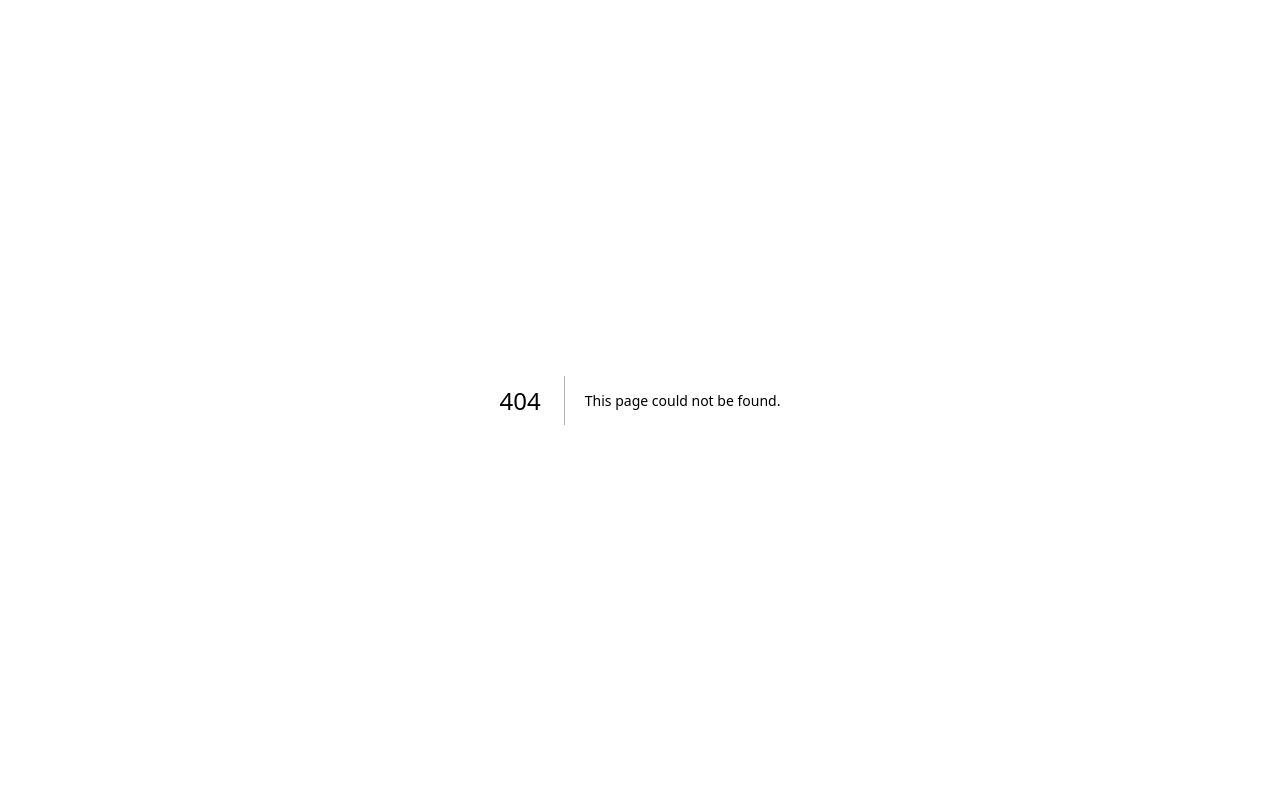
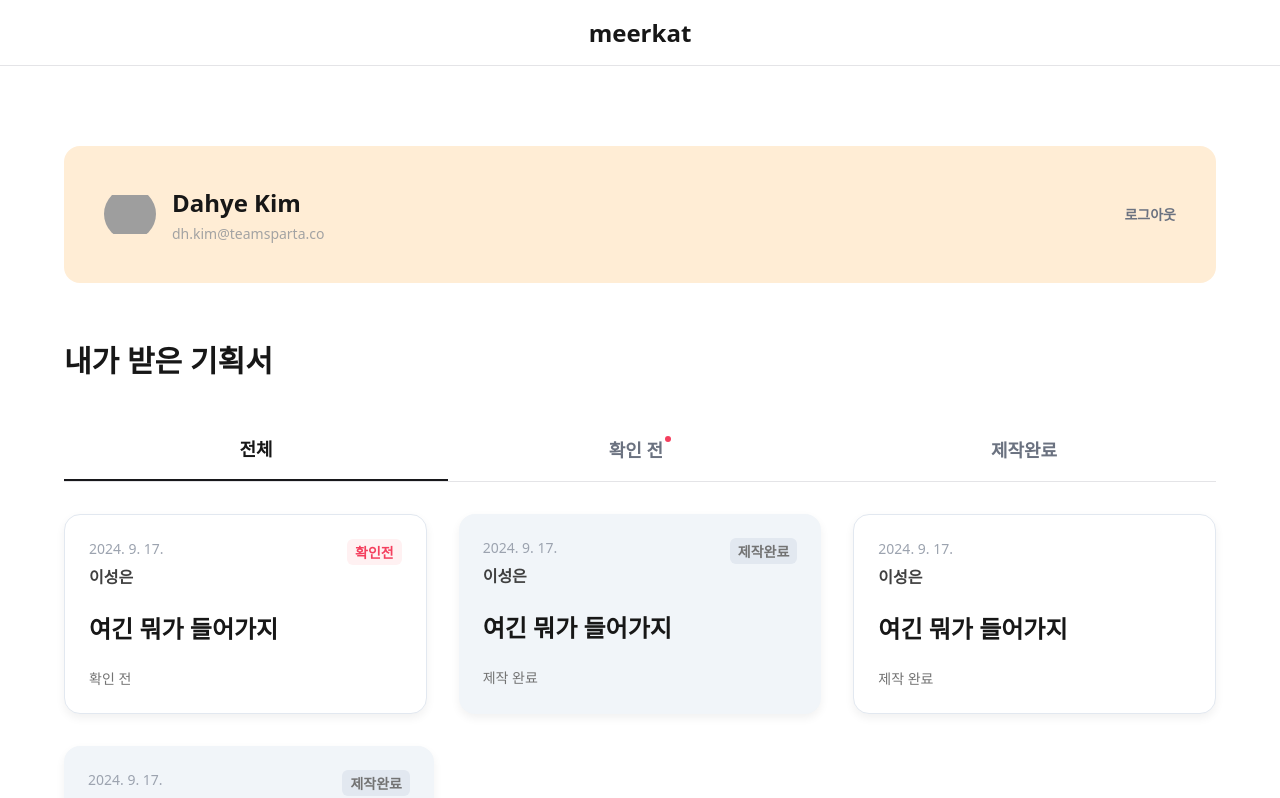
Before and after one commit to wonyoung2257/meerkat, a Next.js app: page /detail in a window 1280 px wide. Before the commit this address had no page. Shown: the top 798 px of the page. Built offline with nearby package versions, Linux system fonts and the light colour scheme; grey boxes are pictures that could not be loaded.

Commit message:
feat: 수신함 추가

```diff
--- /dev/null
+++ b/app/components/DetailPage/DetailComponent.tsx
@@ -0,0 +1,74 @@
+/**
+ * This code was generated by Builder.io.
+ */
+import React from "react";
+import Header from "./Header";
+import UserProfile from "../UserProfile/UserProfile";
+import TabNavigation from "../TabNavigation/TabNavigation";
+import ProjectCard from "../ProjectCard/ProjectCard";
+import { PRD } from "@/app/_types/prd.type";
+
+const DetailComponent: React.FC = () => {
+  const projects: PRD[] = [
+    {
+      id: 1,
+      send_at: new Date(),
+      receiver: "이성은",
+      message: "확인 전",
+      prd_url: "https://www.google.com",
+      checked: false,
+      complated: false,
+    },
+    {
+      id: 2,
+      send_at: new Date(),
+      receiver: "이성은",
+      message: "제작 완료",
+      prd_url: "https://www.google.com",
+      checked: true,
+      complated: true,
+    },
+    {
+      id: 3,
+      send_at: new Date(),
+      receiver: "이성은",
+      message: "제작 완료",
+      prd_url: "https://www.google.com",
+      checked: true,
+      complated: false,
+    },
+    {
+      id: 4,
+      send_at: new Date(),
+      receiver: "이성은",
+      message: "제작 완료",
+      prd_url: "https://www.google.com",
+      checked: true,
+      complated: true,
+    },
+  ];
+
+  return (
+    <div className="flex overflow-hidden flex-col bg-white">
+      <Header />
+      <main className="flex flex-col self-center px-6 py-20 w-full max-w-[1200px] min-h-[958px] max-md:px-5 max-md:max-w-full gap-[60px]">
+        <UserProfile />
+        <section className="flex relative flex-col w-full leading-snug max-md:mt-10 max-md:max-w-full">
+          <h2 className="z-0 text-3xl font-semibold text-neutral-900">
+            내가 받은 기획서
+          </h2>
+          <div className="flex z-0 flex-col mt-10 w-full max-md:max-w-full">
+            <TabNavigation />
+            <div className="flex flex-wrap gap-8 items-center mt-8 w-full max-md:max-w-full">
+              {projects.map((project) => (
+                <ProjectCard key={project.id} {...project} />
+              ))}
+            </div>
+          </div>
+        </section>
+      </main>
+    </div>
+  );
+};
+
+export default DetailComponent;
--- /dev/null
+++ b/app/components/DetailPage/Header.tsx
@@ -0,0 +1,14 @@
+/**
+ * This code was generated by Builder.io.
+ */
+import React from "react";
+
+const Header: React.FC = () => {
+  return (
+    <header className="overflow-hidden gap-2.5 self-stretch px-36 py-4 text-2xl font-extrabold leading-snug text-center whitespace-nowrap border-b border-zinc-200 text-neutral-900 max-md:px-5">
+      meerkat
+    </header>
+  );
+};
+
+export default Header;
--- /dev/null
+++ b/app/components/ProjectCard/ProjectCard.tsx
@@ -0,0 +1,60 @@
+import { PRD } from "@/app/_types/prd.type";
+import Link from "next/link";
+import React from "react";
+
+const ProjectCard: React.FC<PRD> = ({
+  send_at,
+  receiver,
+  message,
+  prd_url,
+  checked,
+  complated,
+}) => {
+  const cardClass = complated
+    ? "bg-slate-100"
+    : "bg-white border border-solid border-slate-200";
+  const statusClass = complated
+    ? "bg-slate-200 text-neutral-500"
+    : "text-rose-500 bg-rose-50";
+
+  return (
+    <Link
+      href={prd_url}
+      target="_blank"
+      className={`flex flex-col grow shrink justify-between self-stretch p-6 my-auto rounded-2xl min-h-[200px] min-w-[240px] shadow-[0px_4px_10px_rgba(0,0,0,0.06)] w-[297px] max-md:px-5 max-w-[370px] cursor-pointer ${cardClass}`}
+    >
+      <article>
+        <div className="flex gap-10 justify-between items-start w-full">
+          <div className="flex flex-col whitespace-nowrap w-[75px]">
+            <time className="text-sm font-medium text-gray-400">
+              {send_at.toLocaleDateString("ko-KR")}
+            </time>
+            <div className="mt-1.5 text-base font-semibold text-neutral-700">
+              {receiver}
+            </div>
+          </div>
+          {!checked && (
+            <div
+              className={`h-[26px] gap-2.5 self-stretch px-2 py-1 text-sm font-semibold rounded-md ${statusClass}`}
+            >
+              확인전
+            </div>
+          )}
+          {complated && (
+            <div
+              className={`h-[26px] gap-2.5 self-stretch px-2 py-1 text-sm font-semibold rounded-md ${statusClass}`}
+            >
+              제작완료
+            </div>
+          )}
+        </div>
+        <h3 className="mt-6 text-2xl font-semibold text-neutral-900">
+          여긴 뭐가 들어가지
+        </h3>
+        <p className="mt-6 text-sm font-medium text-neutral-500">{message}</p>
+      </article>
+    </Link>
+  );
+};
+
+export default ProjectCard;
--- /dev/null
+++ b/app/components/TabNavigation/TabNavigation.tsx
@@ -0,0 +1,38 @@
+"use client";
+import { useState } from "react";
+
+const TabNavigation = () => {
+  const [selectedTab, setSelectedTab] = useState("all");
+
+  return (
+    <nav className="flex overflow-hidden flex-wrap items-center w-full text-lg font-semibold text-center text-gray-500 border-b border-zinc-200 max-md:max-w-full">
+      <button
+        onClick={() => setSelectedTab("all")}
+        className={`flex-1 shrink gap-0.5 self-stretch p-4 my-auto whitespace-nowrap bg-white min-w-[240px] text-neutral-900 ${
+          selectedTab === "all" ? "border-b-2 border-zinc-900" : ""
+        }`}
+      >
+        전체
+      </button>
+      <button
+        onClick={() => setSelectedTab("before")}
+        className={`flex flex-1 shrink gap-0.5 justify-center items-start self-stretch p-4 my-auto bg-white basis-0 min-w-[240px] ${
+          selectedTab === "before" ? "border-b-2 border-zinc-900" : ""
+        }`}
+      >
+        <span>확인 전</span>
+        <span className="flex shrink-0 w-1.5 h-1.5 bg-rose-500 rounded-[99px]" />
+      </button>
+      <button
+        onClick={() => setSelectedTab("completed")}
+        className={`flex-1 shrink gap-0.5 self-stretch p-4 my-auto whitespace-nowrap bg-white min-w-[240px] ${
+          selectedTab === "completed" ? "border-b-2 border-zinc-900" : ""
+        }`}
+      >
+        제작완료
+      </button>
+    </nav>
+  );
+};
+
+export default TabNavigation;
--- /dev/null
+++ b/app/components/UserProfile/UserProfile.tsx
@@ -0,0 +1,32 @@
+/**
+ * This code was generated by Builder.io.
+ */
+import React from "react";
+
+const UserProfile: React.FC = () => {
+  return (
+    <div className="flex overflow-hidden flex-wrap gap-10 justify-between items-center p-10 w-full bg-orange-100 rounded-2xl max-md:px-5 max-md:max-w-full">
+      <div className="flex gap-4 items-center self-stretch my-auto">
+        <img
+          loading="lazy"
+          src="https://cdn.builder.io/api/v1/image/assets/TEMP/6c6f048af86b812ec4e32f2e122c08bb20e5d09de51bbdb61e196485d8e13b58?placeholderIfAbsent=true&apiKey=c782f79884a44197a4566a36aa7a1229"
+          alt="User profile"
+          className="object-contain shrink-0 self-stretch my-auto aspect-square rounded-[53px] w-[52px]"
+        />
+        <div className="flex flex-col self-stretch my-auto w-[137px]">
+          <div className="text-2xl font-semibold leading-snug text-neutral-900">
+            Dahye Kim
+          </div>
+          <div className="self-start mt-1.5 text-sm font-medium leading-tight text-center text-neutral-400">
+            dh.kim@teamsparta.co
+          </div>
+        </div>
+      </div>
+      <button className="self-stretch my-auto text-sm font-semibold leading-snug text-center text-gray-500">
+        로그아웃
+      </button>
+    </div>
+  );
+};
+
+export default UserProfile;
--- /dev/null
+++ b/app/detail/page.tsx
@@ -0,0 +1,7 @@
+import DetailComponent from "../components/DetailPage/DetailComponent";
+
+const DetailPage = () => {
+  return <DetailComponent />;
+};
+
+export default DetailPage;
```
Also changed, not shown: app/_types/prd.type.ts (added, +9 -0 lines).
